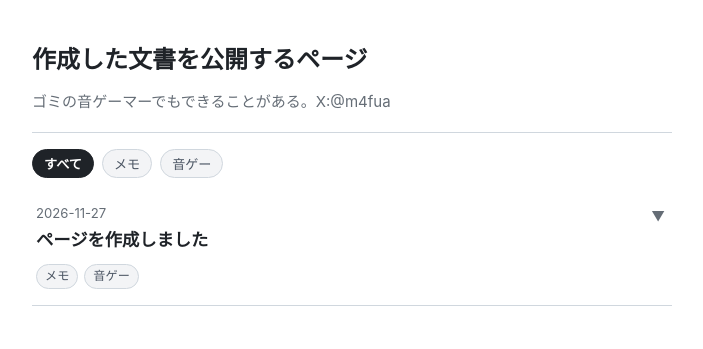
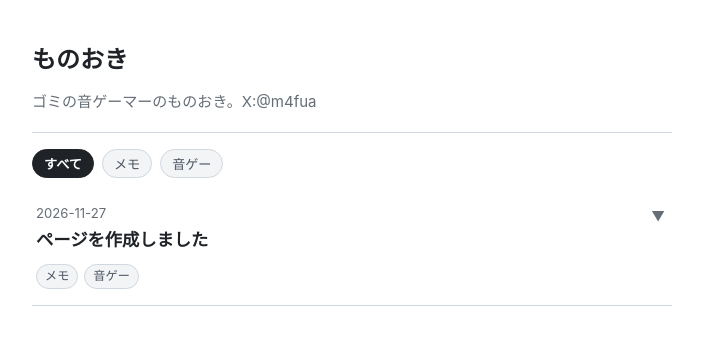
Before and after one commit to 4fua/documents, a plain HTML site: page index.html in a window 1280 px wide. Shown: the whole page, without its empty margins (288-991 px from the left). Drawn offline with Linux system fonts and the light colour scheme.

Commit message:
Update title and header text in index.html

```diff
--- a/index.html
+++ b/index.html
@@ -3,14 +3,14 @@
 <head>
   <meta charset="UTF-8" />
   <meta name="viewport" content="width=device-width, initial-scale=1.0" />
-  <title>作成した文書を公開するページ</title>
+  <title>ものおき</title>
   <link rel="stylesheet" href="style.css" />
 </head>
 <body>
   <main class="container">
     <header class="site-header">
-      <h1>作成した文書を公開するページ</h1>
-      <p class="site-intro">ゴミの音ゲーマーでもできることがある。X:@m4fua</p>
+      <h1>ものおき</h1>
+      <p class="site-intro">ゴミの音ゲーマーのものおき。X:@m4fua</p>
     </header>
 
     <div id="tag-bar" class="tag-bar"></div>
```
